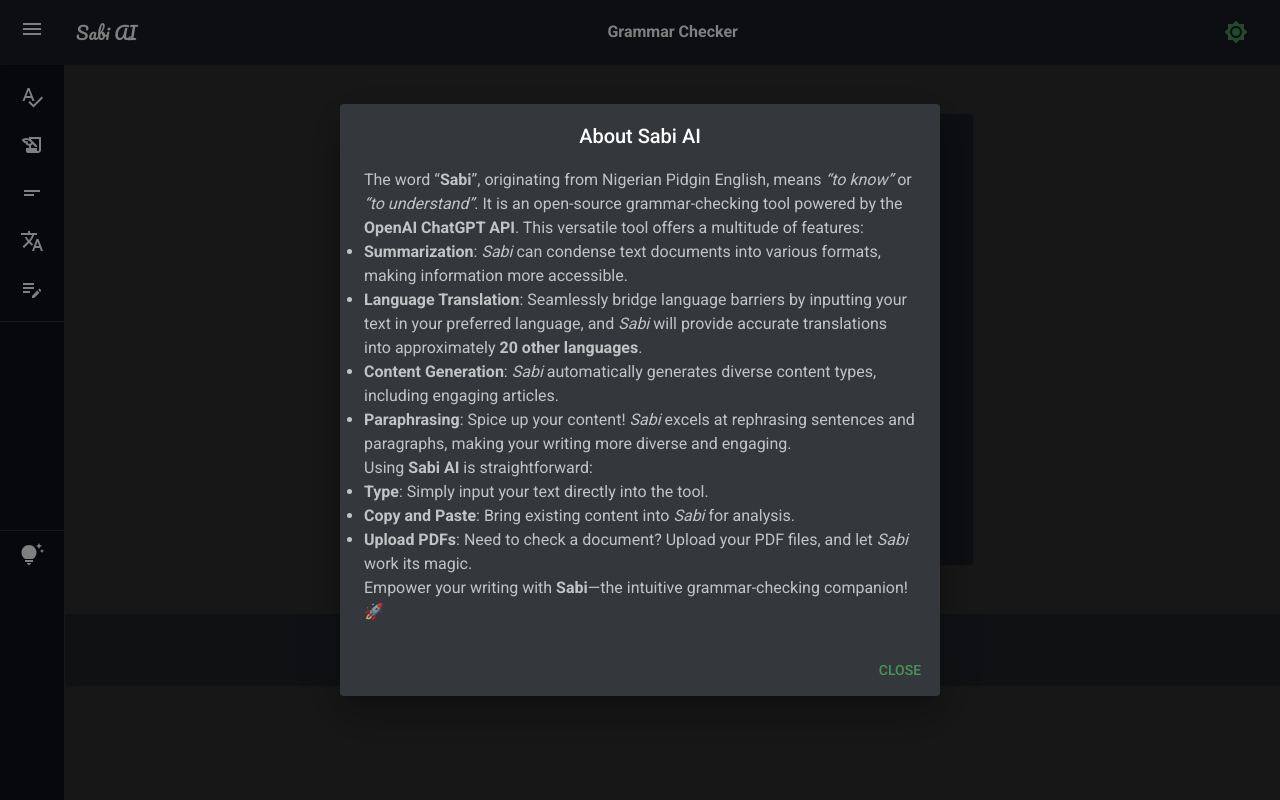
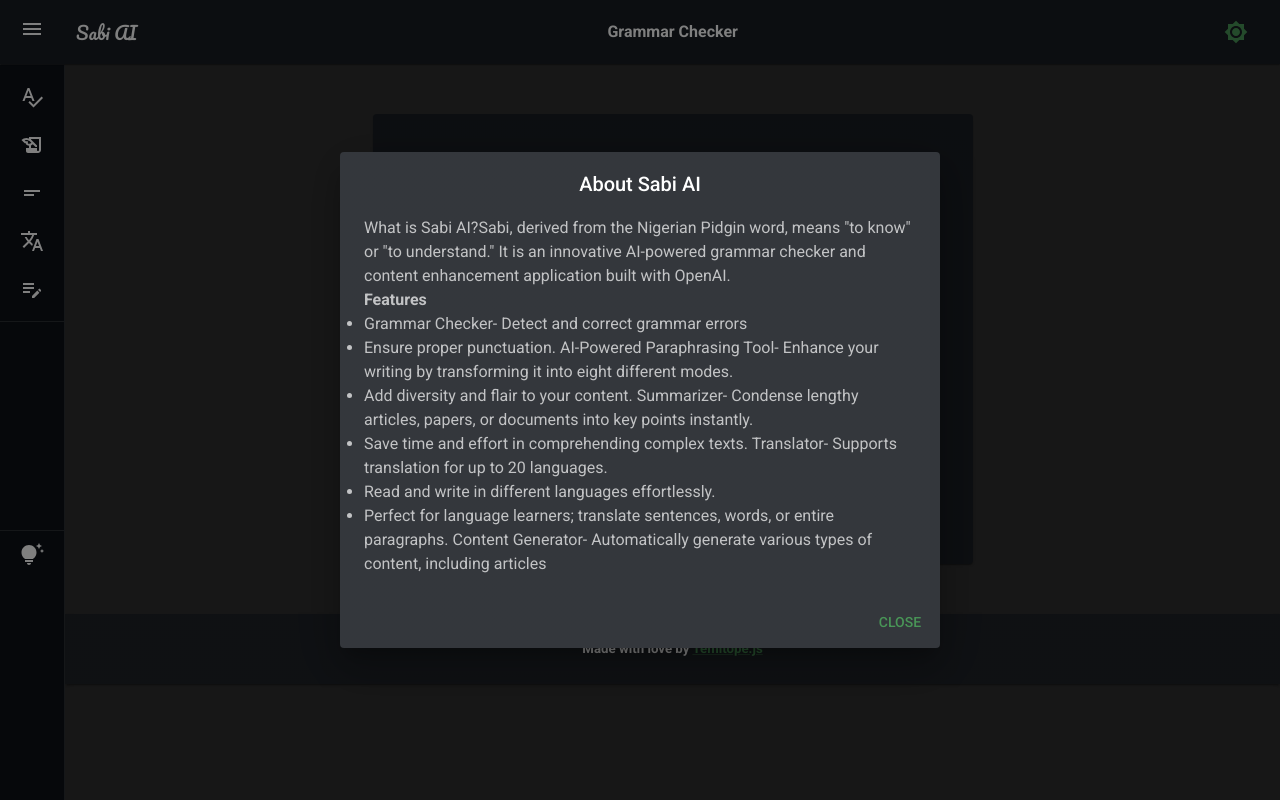
Before and after one commit to tope-olajide/sabi-ai, a Next.js app: page / in a window 1280 px wide. Both pictures are taken after a click on the button "Info". Built offline with nearby package versions, Linux system fonts and the light colour scheme.

Commit message:
Update Readme and About Section Contents

```diff
--- a/src/components/SideBar.tsx
+++ b/src/components/SideBar.tsx
@@ -367,7 +367,17 @@
             </DialogTitle>
             <DialogContent>
               <DialogContentText id="alert-dialog-slide-description">
-              <p>The word “<strong>Sabi</strong>”, originating from Nigerian Pidgin English, means <em>“to know”</em> or <em>“to understand”</em>. It is an open-source grammar-checking tool powered by the <b>OpenAI ChatGPT API</b>. This versatile tool offers a multitude of features:</p> <ul> <li><strong>Summarization</strong>: <em>Sabi</em> can condense text documents into various formats, making information more accessible.</li> <li><strong>Language Translation</strong>: Seamlessly bridge language barriers by inputting your text in your preferred language, and <em>Sabi</em> will provide accurate translations into approximately <strong>20 other languages</strong>.</li> <li><strong>Content Generation</strong>: <em>Sabi</em> automatically generates diverse content types, including engaging articles.</li> <li><strong>Paraphrasing</strong>: Spice up your content! <em>Sabi</em> excels at rephrasing sentences and paragraphs, making your writing more diverse and engaging.</li> </ul> <p>Using <strong>Sabi AI</strong> is straightforward:</p> <ul> <li><strong>Type</strong>: Simply input your text directly into the tool.</li> <li><strong>Copy and Paste</strong>: Bring existing content into <em>Sabi</em> for analysis.</li> <li><strong>Upload PDFs</strong>: Need to check a document? Upload your PDF files, and let <em>Sabi</em> work its magic.</li> <p>Empower your writing with <strong>Sabi</strong>—the intuitive grammar-checking companion! 🚀</p></ul>
+                <p>What is Sabi AI?Sabi, derived from the Nigerian Pidgin word, means "to know" or "to understand." It is an innovative AI-powered grammar checker and content enhancement application built with OpenAI.</p>
+                  <h4>Features</h4>
+                <ul>
+                  <li>Grammar Checker- Detect and correct grammar errors</li>
+                  <li>Ensure proper punctuation. AI-Powered Paraphrasing Tool- Enhance your writing by transforming it into eight different modes.</li>
+                  <li>Add diversity and flair to your content. Summarizer- Condense lengthy articles, papers, or documents into key points instantly.</li>
+                  <li>Save time and effort in comprehending complex texts. Translator- Supports translation for up to 20 languages.</li>
+                  <li>Read and write in different languages effortlessly.</li>
+                  <li>Perfect for language learners; translate sentences, words, or entire paragraphs. Content Generator- Automatically generate various types of content, including articles</li>
+                 </ul>
+
               </DialogContentText>
             </DialogContent>
             <DialogActions>
```
Also changed, not shown: 1 other file (tests, documents, lock files or other folders).
